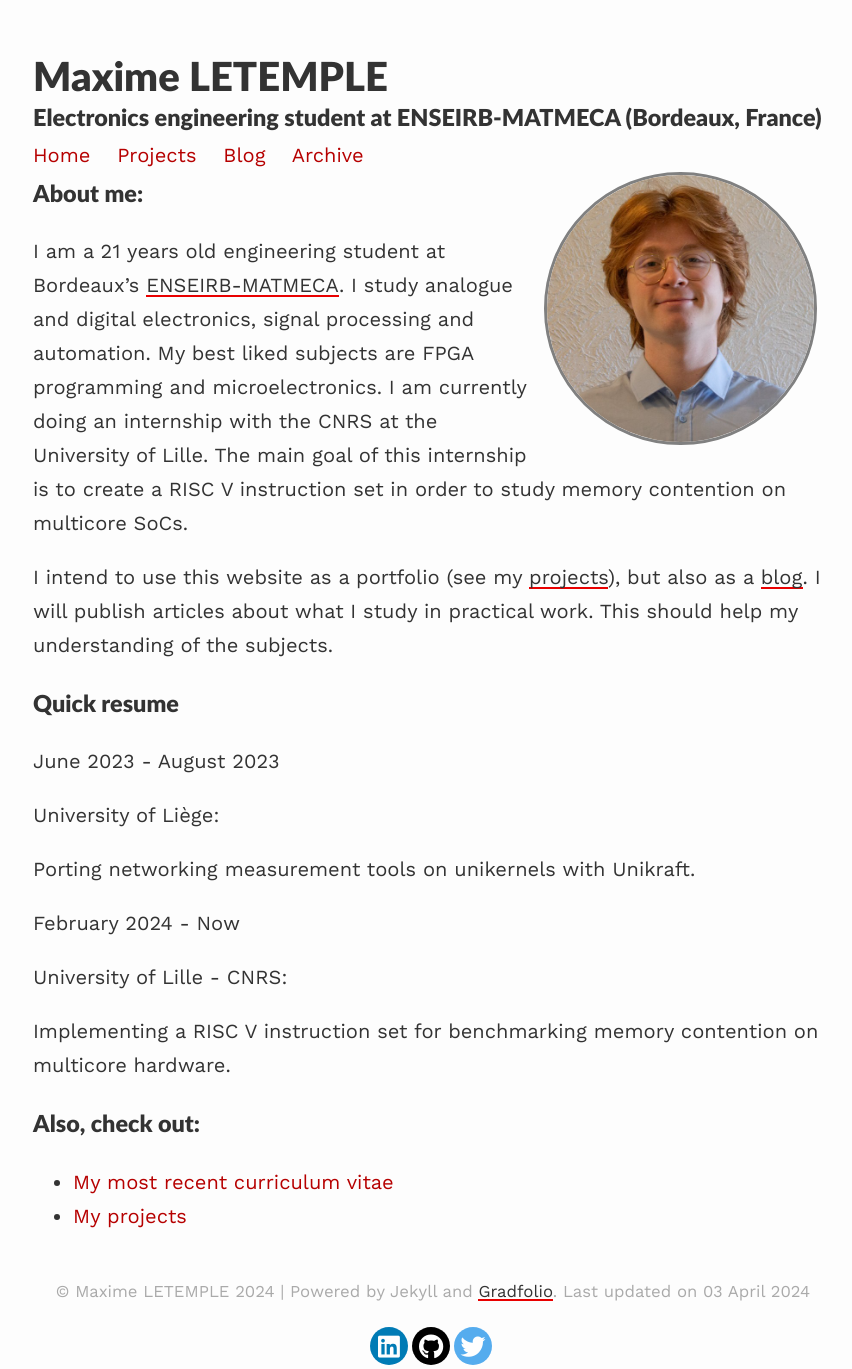
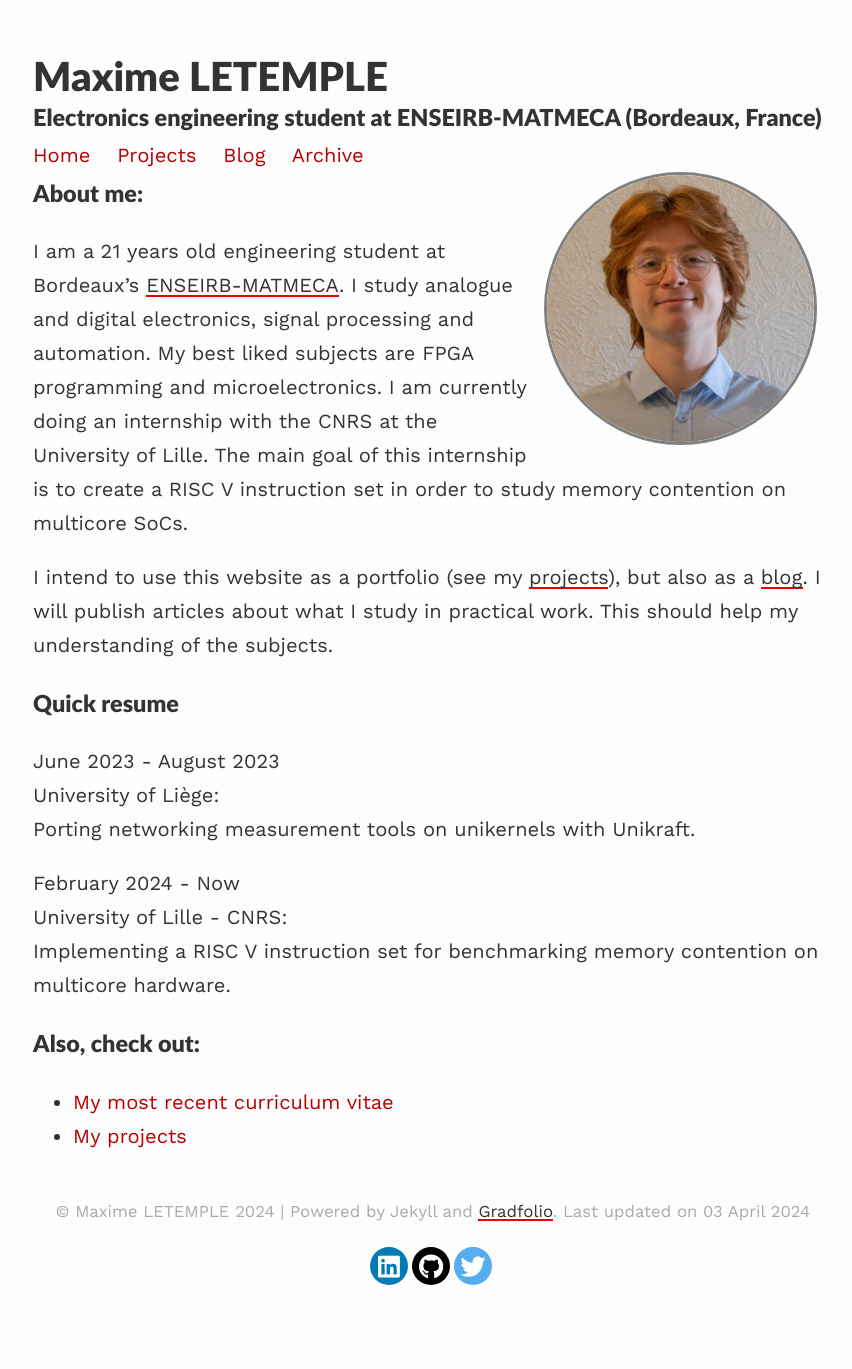
Before and after one commit to maxletemple/maxletemple.github.io_old, a Jekyll site: the page built from index.md, in a window 1280 px wide. Shown: the whole page, without its empty margins (207-1059 px from the left). Built offline with Jekyll 4.4.1, drawn with Linux system fonts in a browser that asks for light colours; nearby versions of some CDN libraries; after the commit the page ends 1289 px from its top, so only the background shows below that.

```diff
--- a/index.md
+++ b/index.md
@@ -15,16 +15,12 @@ I intend to use this website as a portfolio (see my [projects]({{site.baseurl}}/
 
 ### Quick resume
 
-June 2023 - August 2023
-
-University of Liège:
-
+June 2023 - August 2023\
+University of Liège:\
 Porting networking measurement tools on unikernels with Unikraft.
 
-February 2024 - Now
-
-University of Lille - CNRS:
-
+February 2024 - Now\
+University of Lille - CNRS:\
 Implementing a RISC V instruction set for benchmarking memory contention on multicore hardware.
 
 ### Also, check out:
```
